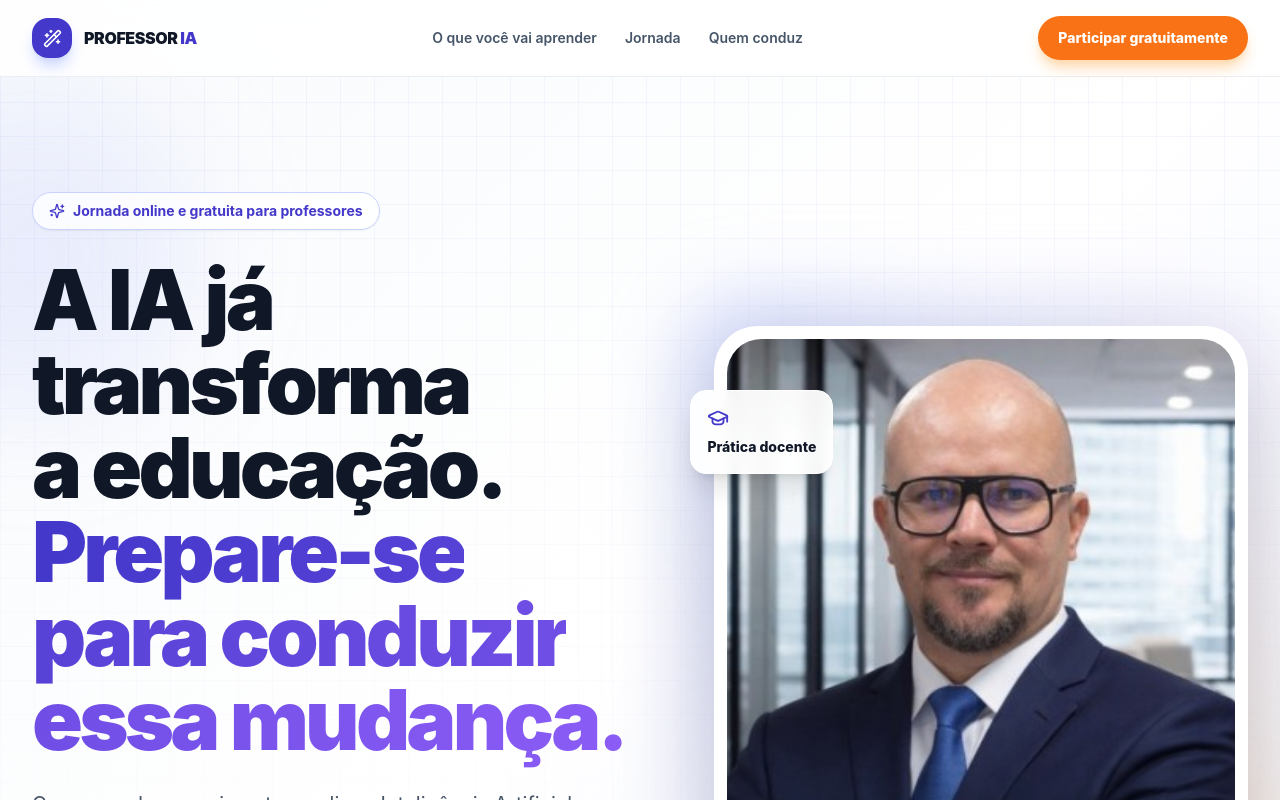
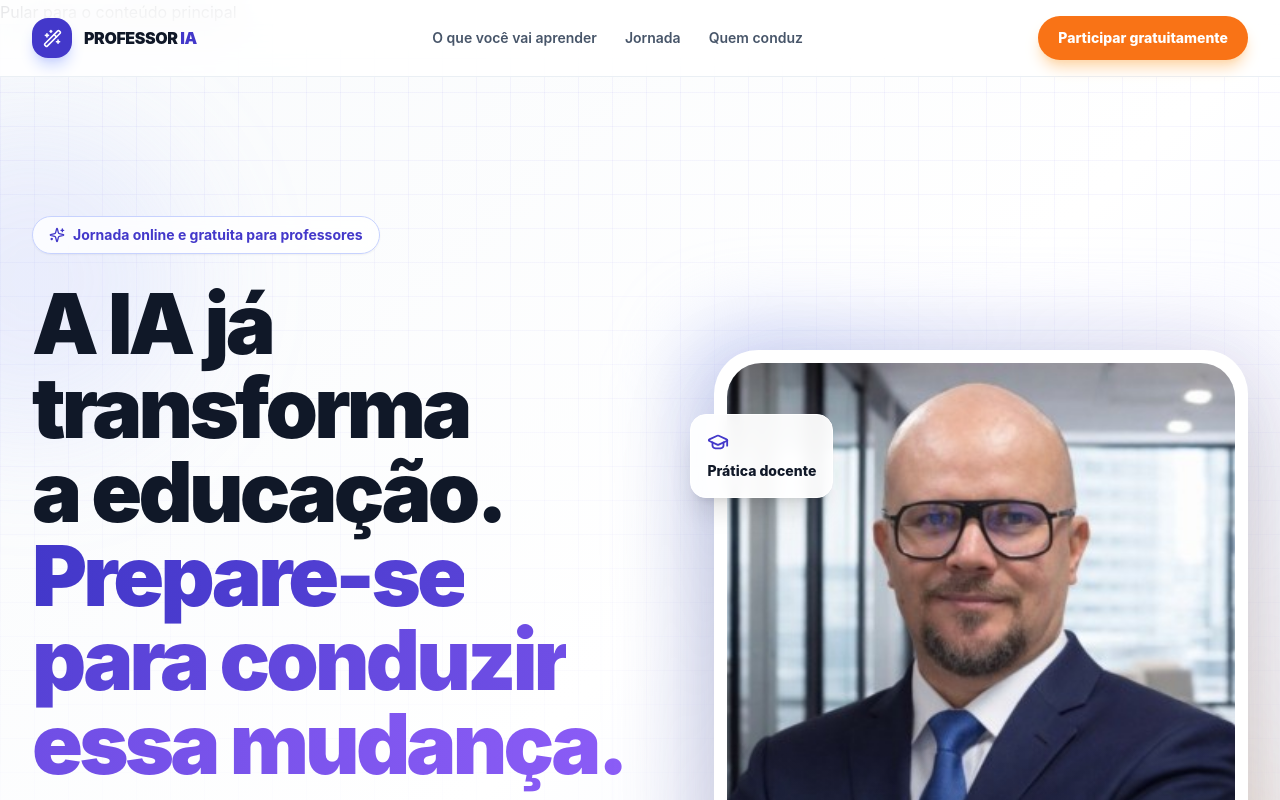
Before and after one commit to SanvalEbert/professor-ia, a Next.js app: page / in a window 1280 px wide. Shown: the top 800 px of the page. Built offline with nearby package versions, Linux system fonts and the light colour scheme.

Commit message:
feat: integra recursos globais de acessibilidade

```diff
--- a/app/layout.tsx
+++ b/app/layout.tsx
@@ -1,4 +1,5 @@
 import type { Metadata } from "next";
+import AccessibilityTools from "@/components/AccessibilityTools";
 import "./globals.css";
 
 export const metadata: Metadata = {
@@ -24,7 +25,11 @@ export const metadata: Metadata = {
 export default function RootLayout({ children }: Readonly<{ children: React.ReactNode }>) {
   return (
     <html lang="pt-BR">
-      <body>{children}</body>
+      <body>
+        <a href="#inicio" className="skip-link">Pular para o conteúdo principal</a>
+        {children}
+        <AccessibilityTools />
+      </body>
     </html>
   );
 }
```
